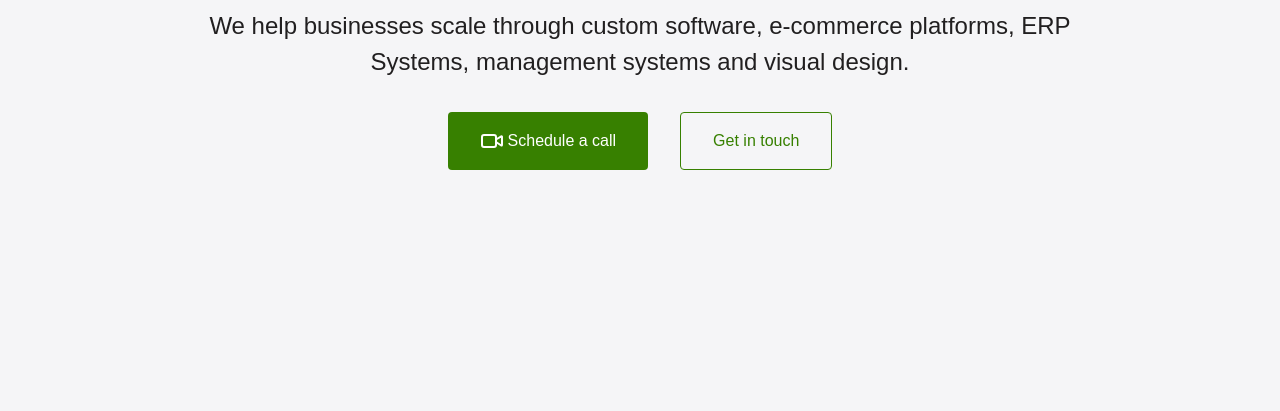
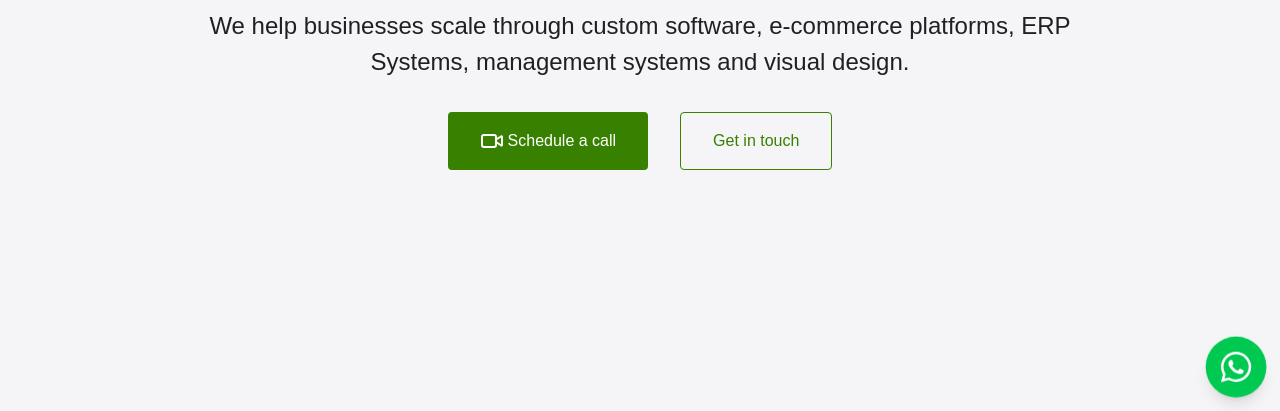
Before and after one commit to AlexAaqil/alsuwa-web, an Astro site: page / in a window 1280 px wide. Shown: the part 389-800 px from the top of the page. Built offline with nearby package versions, Linux system fonts and the light colour scheme; Astro itself is replaced by a stand-in of ours.

Commit message:
added the whatsapp cta button.

```diff
--- a/src/layouts/MainLayout.astro
+++ b/src/layouts/MainLayout.astro
@@ -3,6 +3,7 @@
 import Footer from '../components/Footer.astro';
 import Navbar from '../components/Navbar.astro';
 import { SITE_DESCRIPTION, SITE_TITLE } from '../consts';
+import { AppConfig } from '../data/app.config';
 ---
 
 <!doctype html>
@@ -15,6 +16,14 @@
 
         <slot />
 
+		<div class="whats-app-cs-btn-wrapper">
+			<a href={AppConfig.whatsappScheduleCall} target="_blank" rel="noopener noreferrer" aria-label="Chat with us on WhatsApp" class="whatsapp-cs-btn">
+				<svg xmlns="http://www.w3.org/2000/svg" viewBox="0 0 448 512" class="w-6 h-6">
+					<path d="M380.9 97.1C339 55.1 283.2 32 223.9 32c-122.4 0-222 99.6-222 222 0 39.1 10.2 77.3 29.6 111L0 480l117.7-30.9c32.4 17.7 68.9 27 106.1 27h.1c122.3 0 224.1-99.6 224.1-222 0-59.3-25.2-115-67.1-157zm-157 341.6c-33.2 0-65.7-8.9-94-25.7l-6.7-4-69.8 18.3L72 359.2l-4.4-7c-18.5-29.4-28.2-63.3-28.2-98.2 0-101.7 82.8-184.5 184.6-184.5 49.3 0 95.6 19.2 130.4 54.1 34.8 34.9 56.2 81.2 56.1 130.5 0 101.8-84.9 184.6-186.6 184.6zm101.2-138.2c-5.5-2.8-32.8-16.2-37.9-18-5.1-1.9-8.8-2.8-12.5 2.8-3.7 5.6-14.3 18-17.6 21.8-3.2 3.7-6.5 4.2-12 1.4-32.6-16.3-54-29.1-75.5-66-5.7-9.8 5.7-9.1 16.3-30.3 1.8-3.7 .9-6.9-.5-9.7-1.4-2.8-12.5-30.1-17.1-41.2-4.5-10.8-9.1-9.3-12.5-9.5-3.2-.2-6.9-.2-10.6-.2-3.7 0-9.7 1.4-14.8 6.9-5.1 5.6-19.4 19-19.4 46.3 0 27.3 19.9 53.7 22.6 57.4 2.8 3.7 39.1 59.7 94.8 83.8 35.2 15.2 49 16.5 66.6 13.9 10.7-1.6 32.8-13.4 37.4-26.4 4.6-13 4.6-24.1 3.2-26.4-1.3-2.5-5-3.9-10.5-6.6z"></path>
+				</svg>
+			</a>
+		</div>
+
         <Footer />
 	</body>
 </html>
```
